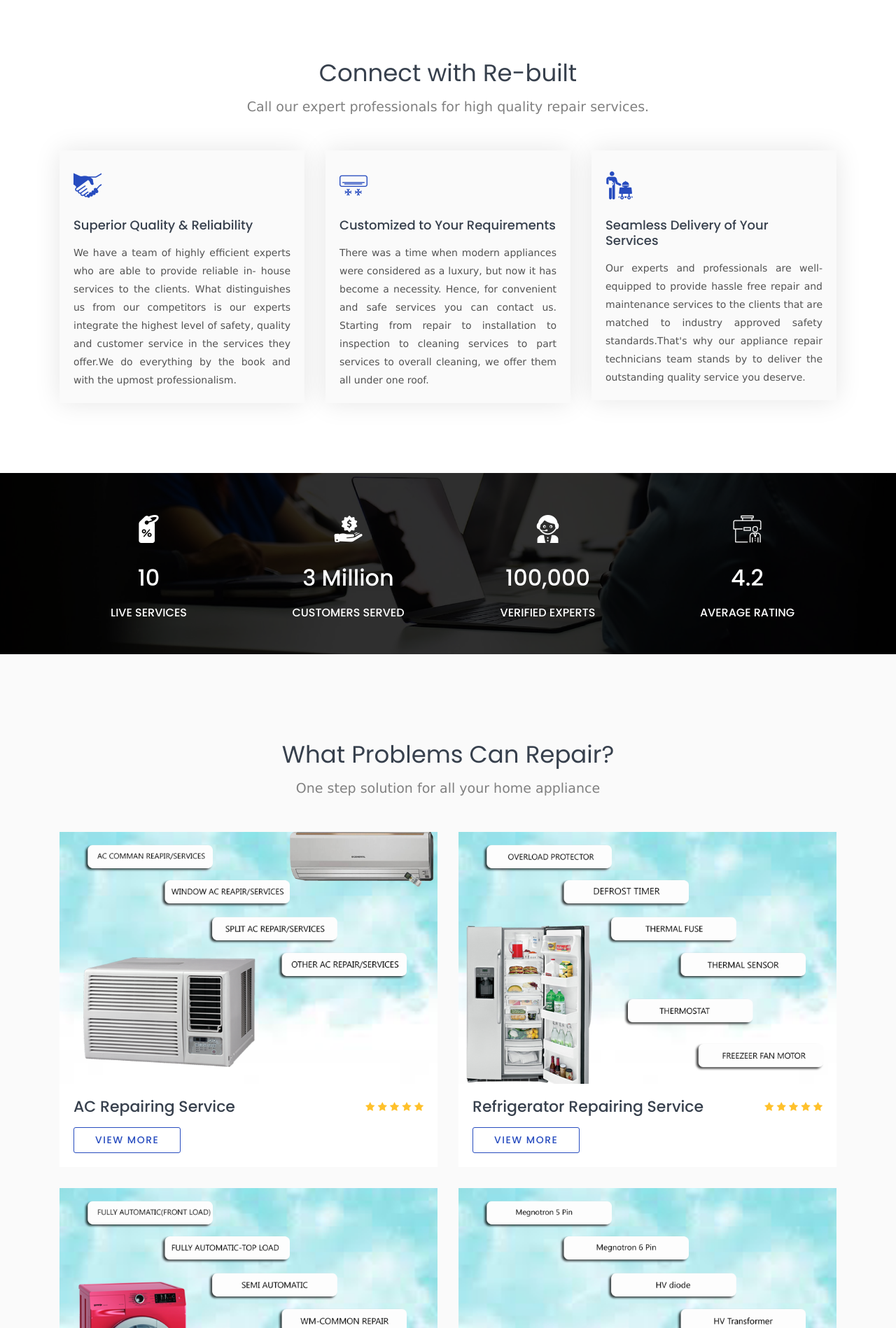
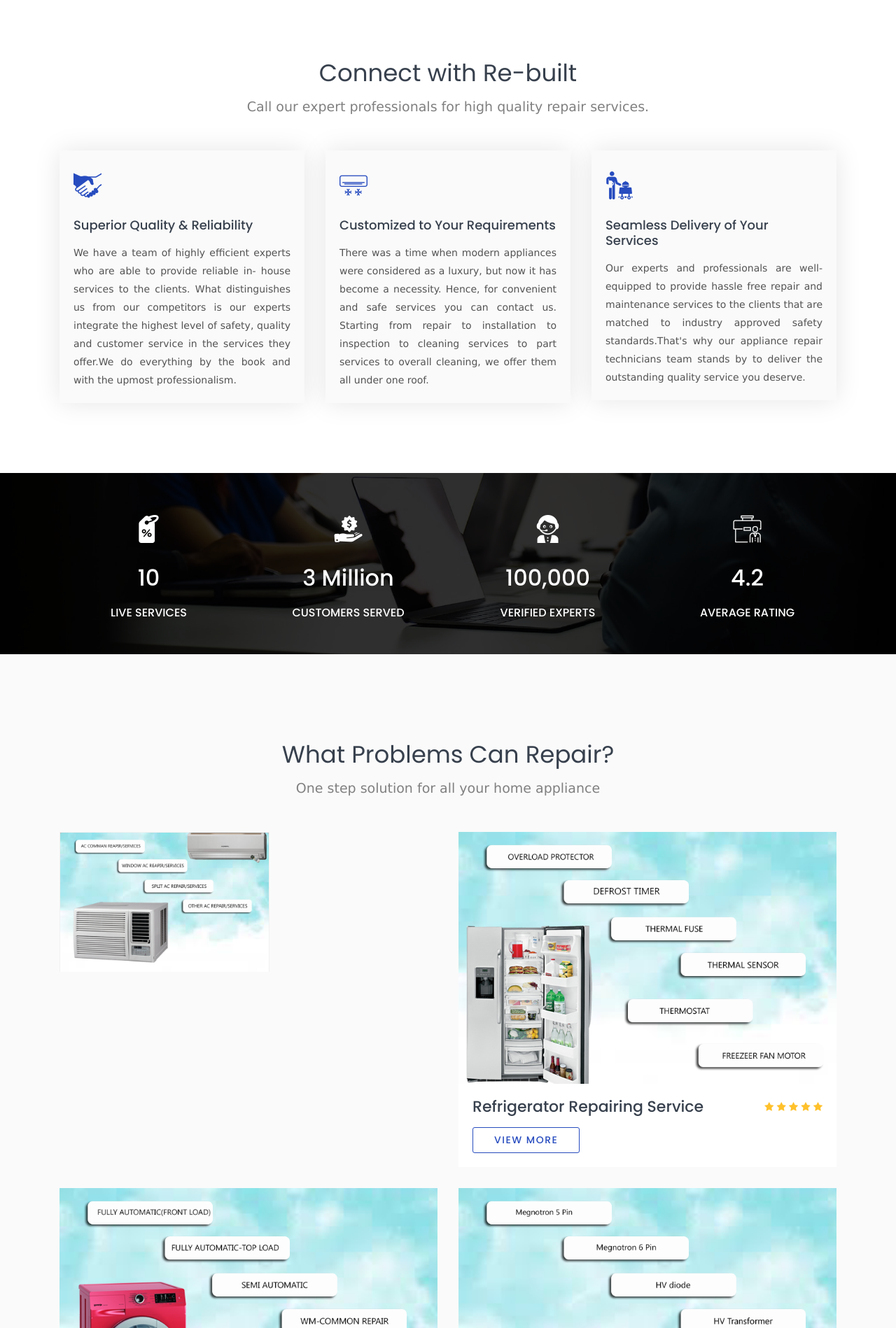
Before and after one commit to RadheTians/www.rebuilt.co.in, a PHP site: page / in a window 1280 px wide. Shown: the part 2840-4738 px from the top of the page at 70% size. Run offline with PHP 8.4, Linux system fonts and the light colour scheme; style sheets or scripts are compiled from the project's sources; some libraries are stand-ins or nearby versions.

Commit message:
New Version

```diff
--- a/css/style.css
+++ b/css/style.css
@@ -58,3 +58,49 @@ img {vertical-align: middle;}
 @media only screen and (max-width: 300px) {
   .text {font-size: 11px}
 }
+
+.flip-box {
+  background-color: transparent;
+  width: 300px;
+  height: 200px;
+  border: 1px solid #f1f1f1;
+  perspective: 1000px;
+}
+
+.flip-box-inner {
+  position: relative;
+  width: 100%;
+  height: 100%;
+  text-align: center;
+  transition: transform 0.8s;
+  transform-style: preserve-3d;
+}
+
+.flip-box:hover .flip-box-inner {
+  transform: rotateY(180deg);
+}
+
+.flip-box-front, .flip-box-back {
+  position: absolute;
+  width: 100%;
+  height: 100%;
+  backface-visibility: hidden;
+}
+
+.flip-box-front {
+  background-color: #bbb;
+  color: black;
+}
+
+.flip-box-back {
+  background-color: rgb(192, 124, 124);
+  color: white;
+  transform: rotateY(180deg);
+}
+
+
+.item-style li {
+  background: #cce5ff;
+  padding: 5px;
+  margin: 5px;
+}
--- a/index.html
+++ b/index.html
@@ -544,12 +544,12 @@ background: #000;
                     </div>
                  </div> -->
               </div>
-              <!-- <div class="row">
+              <div class="row">
                 <div class="col-md-6"></div>
                 <div class="col-md-6">
                   <p class="typed-select">E.g. A.C,Washing Machine,Oven etc.</p>
                 </div>
-              </div> -->
+              </div>
            </form>        </div>
      </div>
   </div>
@@ -965,6 +965,43 @@ background: #000;
       </div>
       <div class="row">
         <div class="col-lg-6 col-md-6 col-sm-12">
+          <div class="flip-box">
+            <div class="flip-box-inner">
+              <div class="flip-box-front">
+              <!-- <img src="images/img_paris.jpg" alt="Paris" style="width:300px;height:200px"> -->
+                <img class="card-img-top img-fluid" src="https://www.rebuilt.co.in/assets/template/img/pricing.png" alt="property-2">
+              </div>
+              <div class="flip-box-back">
+                <ul class="item-style">
+                  <li>AC COMMAN REAPIR/SERVICES</li>
+                  <li>WINDOW AC REAPIR/SERVICES</li>
+                  <li>SPLIT AC REAPIR/SERVICES</li>
+                  <li>OTHER AC REAPIR/SERVICES</li>
+                </ul>
+              </div>
+            </div>
+          </div>
+        </div>
+        <!-- <div class="card compare-properties">
+        <div class="card-body detail">
+          <div class="pull-left">
+              <h5>AC Repairing Service</h5>
+              <a href="Home/Appliance/A.c//Gurgaon" class="btn btn-sm btn-border center">View More</a>
+          </div>
+          <div class="pull-right">
+              <p>What Pro
+                  <i class="fa fa-star"></i>
+                  <i class="fa fa-star"></i>
+                  <i class="fa fa-star"></i>
+                  <i class="fa fa-star"></i>
+                  <i class="fa fa-star"></i>
+              </p>
+          </div>
+        </div>
+        </div> -->
+
+
+        <!-- <div class="col-lg-6 col-md-6 col-sm-12">
                 <div class="card compare-properties">
                     <img class="card-img-top img-fluid" src="https://www.rebuilt.co.in/assets/template/img/pricing.png" alt="property-2">
                     <div class="card-body detail">
@@ -973,7 +1010,7 @@ background: #000;
                             <a href="Home/Appliance/A.c//Gurgaon" class="btn btn-sm btn-border center">View More</a>
                         </div>
                         <div class="pull-right">
-                            <p>
+                            <p>What Pro
                                 <i class="fa fa-star"></i>
                                 <i class="fa fa-star"></i>
                                 <i class="fa fa-star"></i>
@@ -983,7 +1020,7 @@ background: #000;
                         </div>
                     </div>
                 </div>
-            </div>
+            </div> -->
           <div class="col-lg-6 col-md-6 col-sm-12">
                 <div class="card compare-properties">
                     <img class="card-img-top img-fluid" src="https://www.rebuilt.co.in/assets/template/img/pricing2.png" alt="property-2">
```
Also changed, not shown: images/img_paris.jpg (added), 1 other file. Lines whose indentation alone changed are shown as unchanged.
